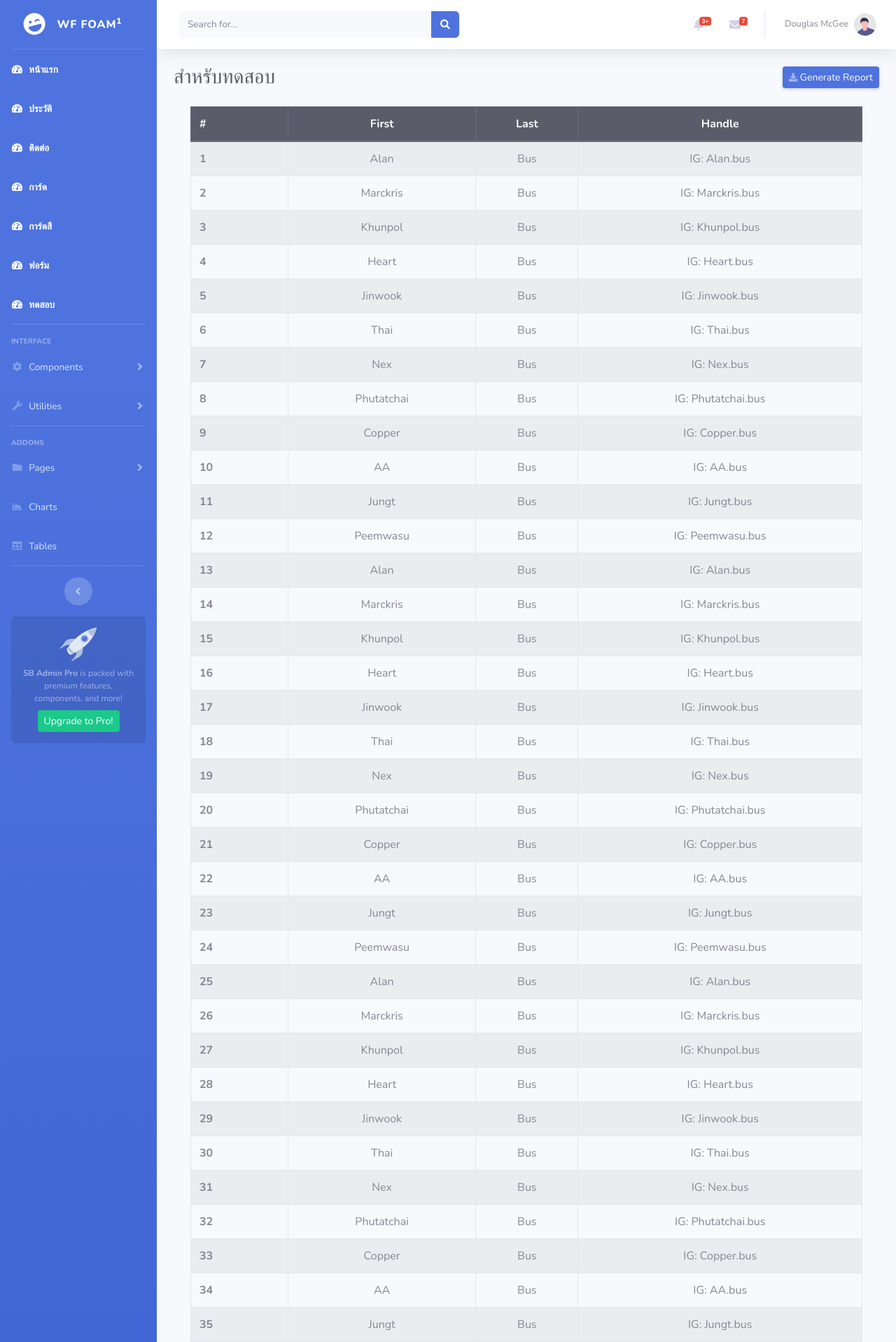
After one commit to FOAMWANNAKAN/django_webpage, a Django app: page /forpage/ in a window 1280 px wide. The commit adds this page. Shown: the top 1918 px of the page at 70% size. Run offline with Django 5.2, Linux system fonts and the light colour scheme; some libraries are stand-ins or nearby versions.

Commit message:
first commit

```diff
--- a/templates/base.html
+++ b/templates/base.html
@@ -56,12 +56,28 @@
             <li class="nav-item active">
                 <a class="nav-link" href="{% url 'contact' %}">
                     <i class="fas fa-fw fa-tachometer-alt"></i>
-                    <span>ช่องทางการติดต่อ</span></a>
+                    <span>ติดต่อ</span></a>
             </li>
             <li class="nav-item active">
-                <a class="nav-link" href="{% url 'contact' %}">
-                    <i class="fas fa-fw fa-tachometer-alt"></i>
-                    <span>ทดสอบ</span></a>
+                <a class="nav-link" href="{% url 'card' %}">
+                   <i class="fas fa-fw fa-tachometer-alt"></i>
+                   <span>การ์ด</span></a>
+           </li>
+           <li class="nav-item active">
+            <a class="nav-link" href="{% url 'cardcolor' %}">
+                   <i class="fas fa-fw fa-tachometer-alt"></i>
+                   <span>การ์ดสี</span></a>
+            </li>
+            <li class="nav-item active">
+                <a class="nav-link" href="{% url 'form' %}">
+                   <i class="fas fa-fw fa-tachometer-alt"></i>
+                   <span>ฟอร์ม</span></a>
+           </li>
+           <li class="nav-item active">
+            <a class="nav-link" href="{% url 'forpage' %}">
+               <i class="fas fa-fw fa-tachometer-alt"></i>
+               <span>ทดสอบ</span></a>
+           </li>
 
             <!-- Divider -->
             <hr class="sidebar-divider">
--- /dev/null
+++ b/templates/card.html
@@ -0,0 +1,5 @@
+{% extends 'base.html' %}
+
+{% block title %}
+    การ์ด
+{% endblock %}
--- /dev/null
+++ b/templates/cardcolor.html
@@ -0,0 +1,5 @@
+{% extends 'base.html' %}
+
+{% block title %}
+    การ์ดสี
+{% endblock %}
--- a/templates/contact.html
+++ b/templates/contact.html
@@ -3,7 +3,7 @@
 {% load static %}
 
 {% block title %}
-    Contact Page
+    ติดต่อ
 {% endblock %}
 
 {% block content %}
--- /dev/null
+++ b/templates/form.html
@@ -0,0 +1,5 @@
+{% extends 'base.html' %}
+
+{% block title %}
+    แบบฟอร์มลงทะเบียน
+{% endblock %}
--- /dev/null
+++ b/templates/forpage.html
@@ -0,0 +1,37 @@
+{% extends 'base.html' %}
+
+{% block title %}
+    สำหรับทดสอบ
+{% endblock %}
+
+{% block content %}
+<div class="container my-4">
+  <div class="table-responsive">
+    <table class="table table-striped table-bordered">
+      <thead class="thead-dark">
+        <tr>
+          <th scope="col">#</th>
+          <th scope="col" class="text-center">First</th>
+          <th scope="col" class="text-center">Last</th>
+          <th scope="col" class="text-center">Handle</th>
+        </tr>
+      </thead>
+      <tbody>
+        {% for item in list %}
+        <tr>
+          <th scope="row" class="text-start">{{ item.id }}</th>
+          <td class="text-center">{{ item.first_name }}</td>
+          <td class="text-center">{{ item.last_name }}</td>
+          <td class="text-center">{{ item.handle }}</td>
+        </tr>
+        {% empty %}
+        <tr>
+          <td colspan="4" class="text-center">ไม่มีข้อมูล</td>
+        </tr>
+        {% endfor %}
+      </tbody>
+    </table>
+  </div>
+</div>
+
+{% endblock %}
--- a/webpage/urls.py
+++ b/webpage/urls.py
@@ -1,8 +1,12 @@
 from django.urls import path
-from webpage.views import index, about, contact
+from . import views
 
 urlpatterns = [
-    path('', index, name='index'),
-    path('about/', about, name='about'),
-    path('contact/', contact, name='contact'),
+    path("", views.index, name="index"),
+    path("about/", views.about, name="about"),
+    path("contact/", views.contact, name='contact'),
+    path("card/", views.card, name='card'),
+    path("cardcolor/", views.cardcolor, name='cardcolor'),
+    path("form/", views.form, name='form'),
+    path("forpage/", views.forpage, name='forpage'),
 ]
--- a/webpage/views.py
+++ b/webpage/views.py
@@ -1,4 +1,7 @@
-from django.shortcuts import render, HttpResponse
+from django.shortcuts import render
+from django.http import JsonResponse
+from django.views.decorators.csrf import csrf_exempt
+import json
 
 # Create your views here.
 def index(request):
@@ -9,3 +12,36 @@ def about(request):
 
 def contact(request):
     return render(request, 'contact.html')
+
+def card(request):
+    return render(request, 'card.html')
+
+def cardcolor(request):
+    return render(request, 'cardcolor.html')
+
+def form(request):
+    return render(request, 'form.html')
+
+def forpage(request):
+    context = {}
+    lt = list(range(1, 101))
+
+    first_names = ["Alan", "Marckris", "Khunpol", "Heart", "Jinwook", "Thai", "Nex", "Phutatchai", "Copper", "AA", "Jungt", "Peemwasu"]
+    last_names = ["Bus", "Bus", "Bus", "Bus", "Bus", "Bus", "Bus", "Bus", "Bus", "Bus", "Bus", "Bus"]
+    handles = ["IG: Alan.bus", "IG: Marckris.bus", "IG: Khunpol.bus", "IG: Heart.bus", "IG: Jinwook.bus", "IG: Thai.bus", "IG: Nex.bus", "IG: Phutatchai.bus", "IG: Copper.bus", "IG: AA.bus", "IG: Jungt.bus", "IG: Peemwasu.bus"]
+
+    data = []
+    for i in lt:
+        first_name = first_names[(i - 1) % len(first_names)]
+        last_name = last_names[(i - 1) % len(last_names)]
+        handle = handles[(i - 1) % len(handles)]
+        data.append({
+            "id": i,
+            "first_name": first_name,
+            "last_name": last_name,
+            "handle": handle
+        })
+
+    context["list"] = data
+
+    return render(request, 'forpage.html', context)
```
